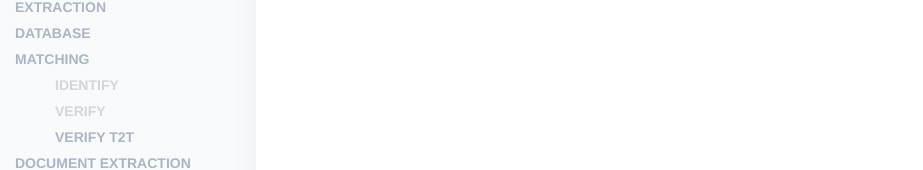
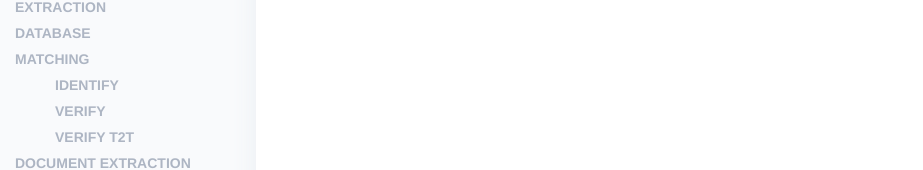
Before and after one commit to softwaredelcentro/sobio-playground, an Angular app: page / in a window 1280 px wide. Both pictures are taken after a click on the link "MATCHING". Shown: the part 316-486 px from the top of the page, without its empty margins (0-923 px from the left). Built offline with nearby package versions, Linux system fonts and the light colour scheme.

Commit message:
routing verify and identify

```diff
--- a/src/app/app-routing.module.ts
+++ b/src/app/app-routing.module.ts
@@ -1,3 +1,5 @@
+import { IdentifyComponent } from './pages/matching/identify/identify.component';
+import { VerifyComponent } from './pages/matching/verify/verify.component';
 import { UpdateComponent } from './pages/database/update/update.component';
 import { ListComponent } from './pages/database/list/list.component';
 import { BySubjectComponent } from './pages/database/by-subject/by-subject.component';
@@ -24,6 +26,19 @@ const routes: Routes = [
     path: 'extraction/extract-face-video',
     component: ExtractFaceVideoComponent,
     data: { title: 'Extract Face Video' }
+  },
+  {
+    path: 'matching/identify',
+    component: IdentifyComponent,
+    data: {
+      title:
+        'Performs an identification (1:N) of supplied biometric data against enrolled subjects (that match optionally supplied conditions)'
+    }
+  },
+  {
+    path: 'matching/verify',
+    component: VerifyComponent,
+    data: { title: 'Performs a verification (1:1) of supplied biometric data against a supplied enrolled subject id' }
   },
   {
     path: 'matching/verify-t2t',
--- a/src/app/components/menu/menu.component.html
+++ b/src/app/components/menu/menu.component.html
@@ -31,8 +31,8 @@
     <li>
       <a class="deployable" (click)="deployar(7)" [class.opened]="deployados[7]">MATCHING</a>
       <ul *ngIf="deployados[7]">
-        <li class="disabled"><a href="">Identify</a></li>
-        <li class="disabled"><a href="">Verify</a></li>
+        <li><a routerLink="matching/identify" routerLinkActive="active">Identify</a></li>
+        <li><a routerLink="matching/verify" routerLinkActive="active">Verify</a></li>
         <li><a routerLink="matching/verify-t2t" routerLinkActive="active">Verify t2t</a></li>
       </ul>
     </li>
```
